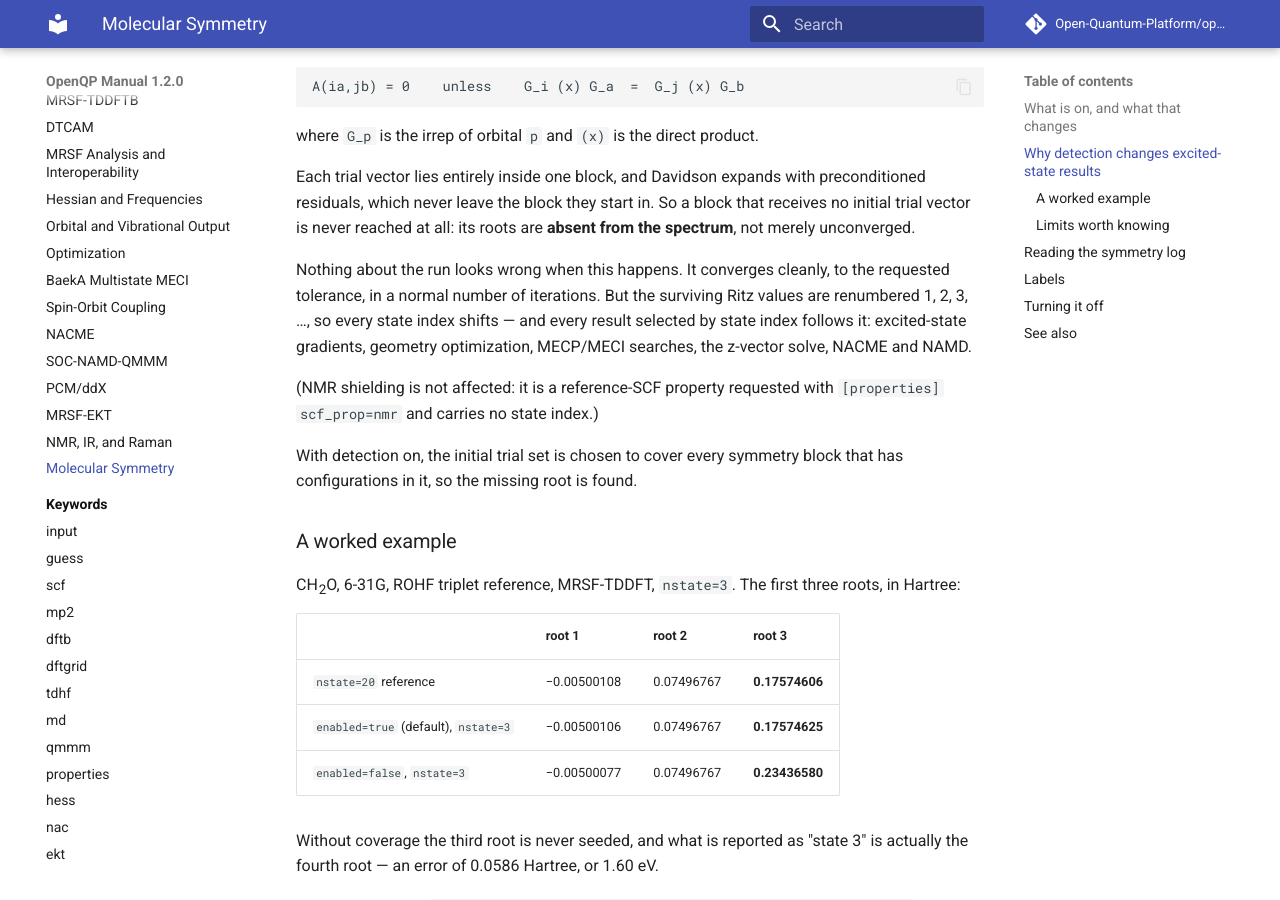
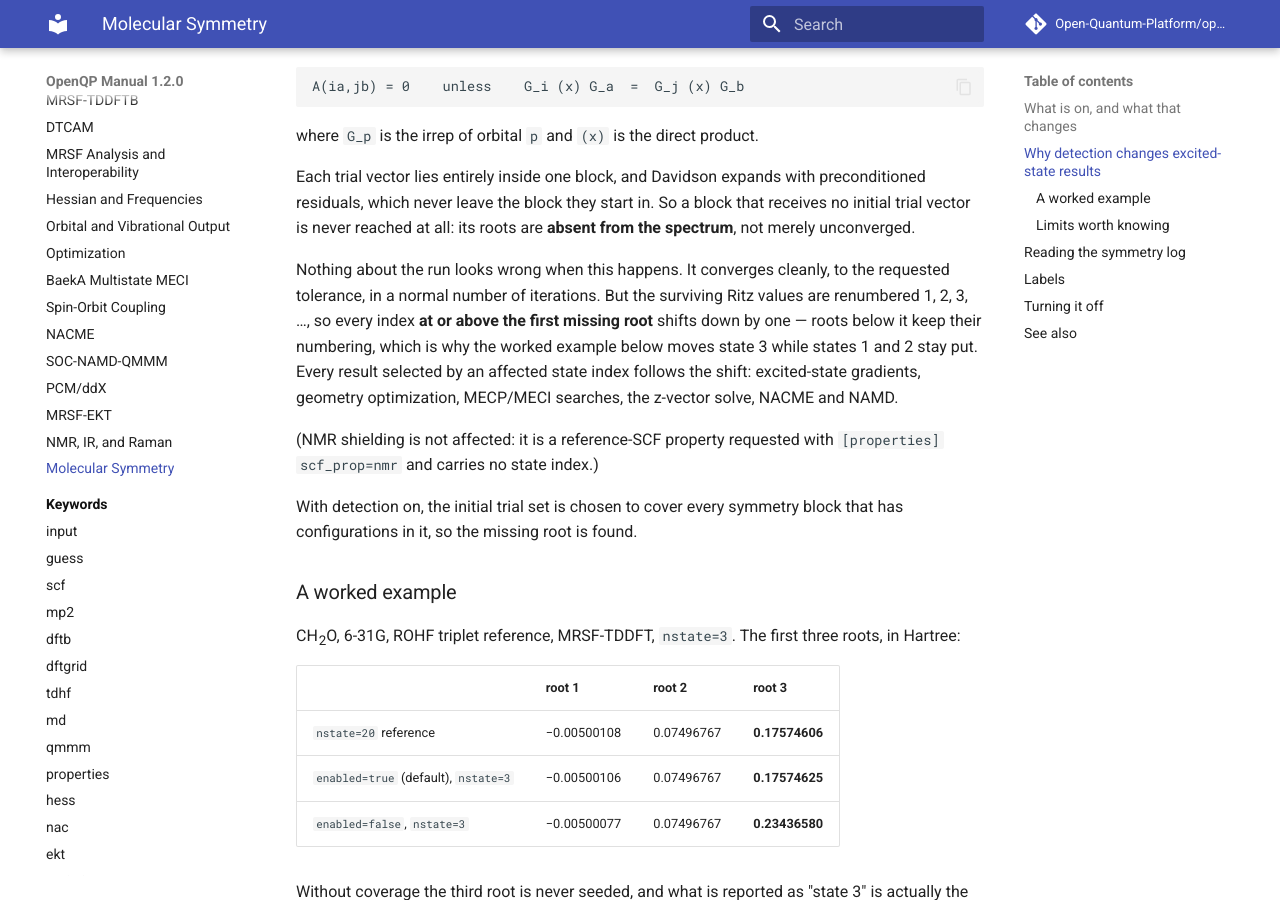
Before and after one commit to Open-Quantum-Platform/openqp-docs, an MkDocs documentation site: the page built from docs/workflows/symmetry.md, in a window 1280 px wide and 900 px high, scrolled down 839 px. Built offline with MkDocs 1.6.1 and Material for MkDocs 9.7.7, drawn with Linux system fonts in a browser that asks for light colours; comment, search, counter and statistics services are not loaded.

Commit message:
docs(symmetry): only indices at or above the missing root shift
Confirmed Codex finding. The text said "every state index shifts", which
contradicts the worked example directly below it: roots 1 and 2 are unchanged
(-0.00500108 / 0.07496767 either way) and only root 3 moves, because the
unseeded block's root sits above two correctly discovered ones. Renumbering
displaces the missing root and everything after it; lower roots keep their
index. Overstating the blast radius overstates which gradient, optimization,
NACME and NAMD targets can silently change.

Co-Authored-By: Claude <noreply@anthropic.com>

```diff
--- a/docs/workflows/symmetry.md
+++ b/docs/workflows/symmetry.md
@@ -42,9 +42,12 @@ that receives no initial trial vector is never reached at all: its roots are
 
 Nothing about the run looks wrong when this happens. It converges cleanly, to
 the requested tolerance, in a normal number of iterations. But the surviving
-Ritz values are renumbered 1, 2, 3, …, so every state index shifts — and every
-result selected by state index follows it: excited-state gradients, geometry
-optimization, MECP/MECI searches, the z-vector solve, NACME and NAMD.
+Ritz values are renumbered 1, 2, 3, …, so every index **at or above the first
+missing root** shifts down by one — roots below it keep their numbering, which
+is why the worked example below moves state 3 while states 1 and 2 stay put.
+Every result selected by an affected state index follows the shift:
+excited-state gradients, geometry optimization, MECP/MECI searches, the
+z-vector solve, NACME and NAMD.
 
 (NMR shielding is not affected: it is a reference-SCF property requested with
 `[properties] scf_prop=nmr` and carries no state index.)
```
